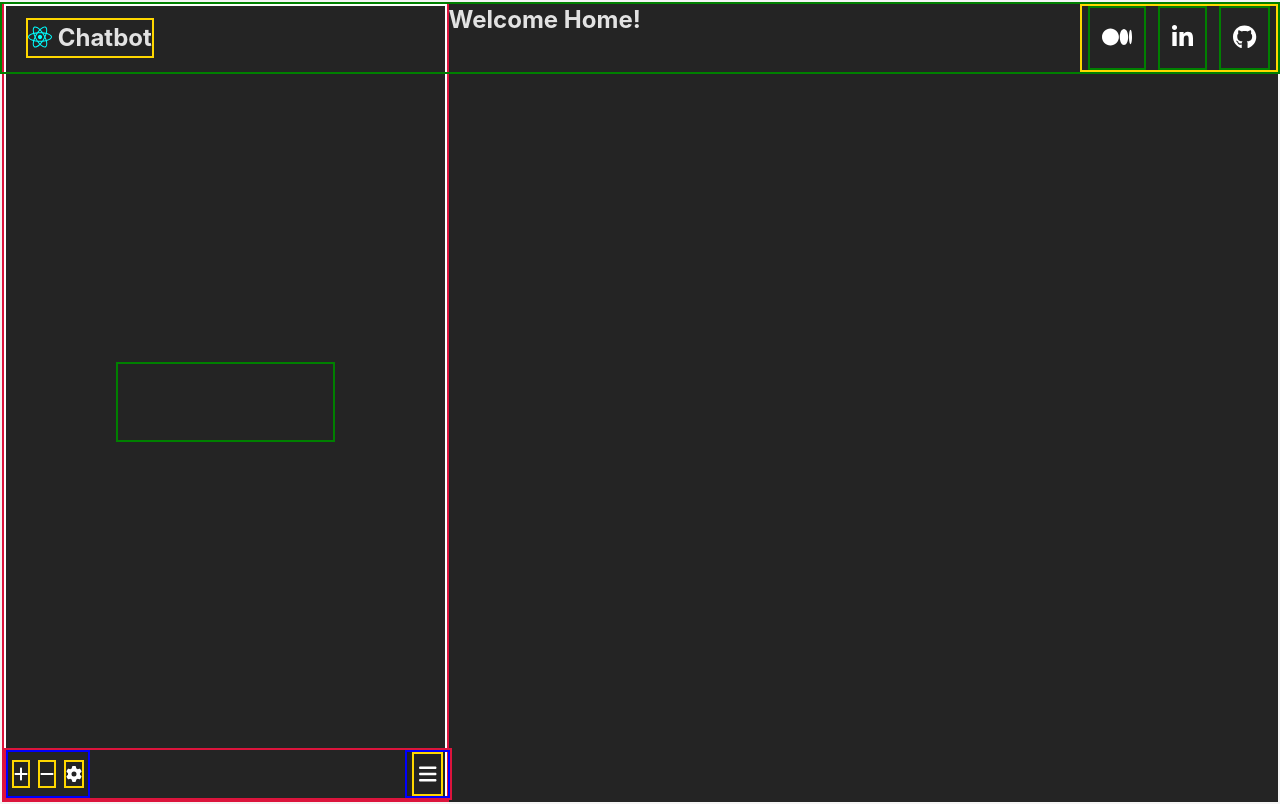
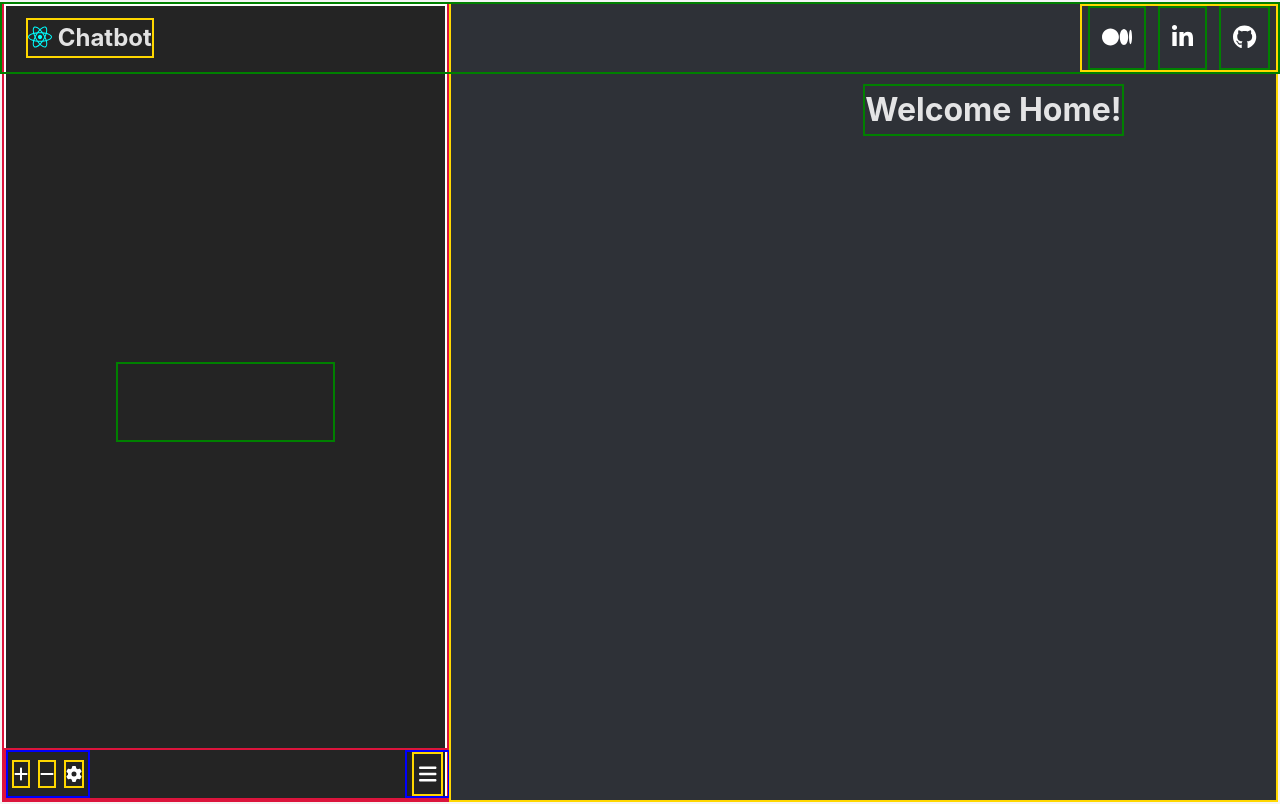
Before and after one commit to ch2isk4kos/react-chatbot, a React (Vite) app in the folder client/: page / in a window 1280 px wide. Built offline with nearby package versions, Linux system fonts and the light colour scheme.

Commit message:
create/import/add styling to home component

```diff
--- a/client/src/components/Home.jsx
+++ b/client/src/components/Home.jsx
@@ -1,6 +1,8 @@
+import "../styles/home.css";
+
 const Home = () => {
   return (
-    <div>
+    <div className="Home">
       <header>
         <h1>Welcome Home!</h1>
       </header>
--- /dev/null
+++ b/client/src/styles/home.css
@@ -0,0 +1,22 @@
+.Home {
+  position: relative;
+  top: 5%;
+  display: flex;
+  flex-direction: column;
+  align-items: center;
+  justify-content: center;
+  width: 65%;
+  height: 100vh;
+  background-color: #2e3137;
+  text-decoration: none;
+  border: 2px solid gold;
+}
+
+.Home h1 {
+  position: absolute;
+  top: 10%;
+  max-width: 100%;
+  font-size: 2em;
+  font-stretch: expanded;
+  border: 2px solid green;
+}
```
